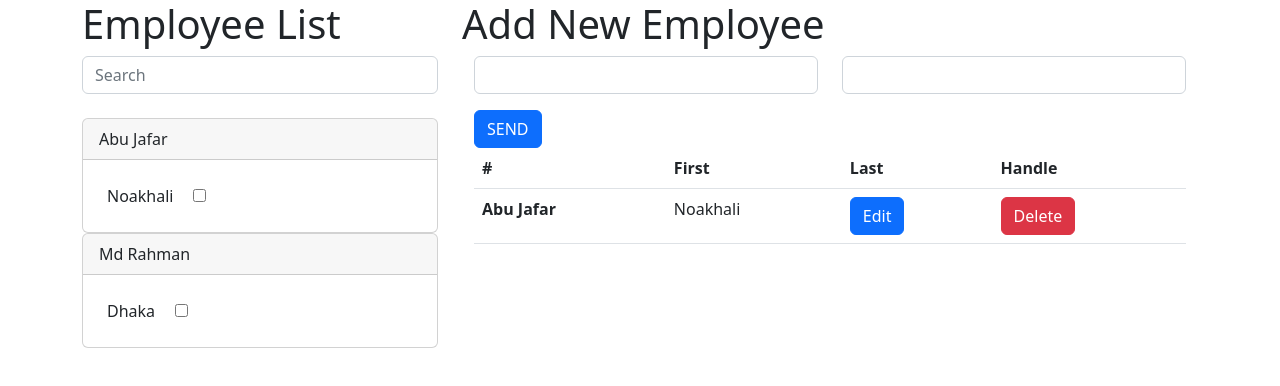
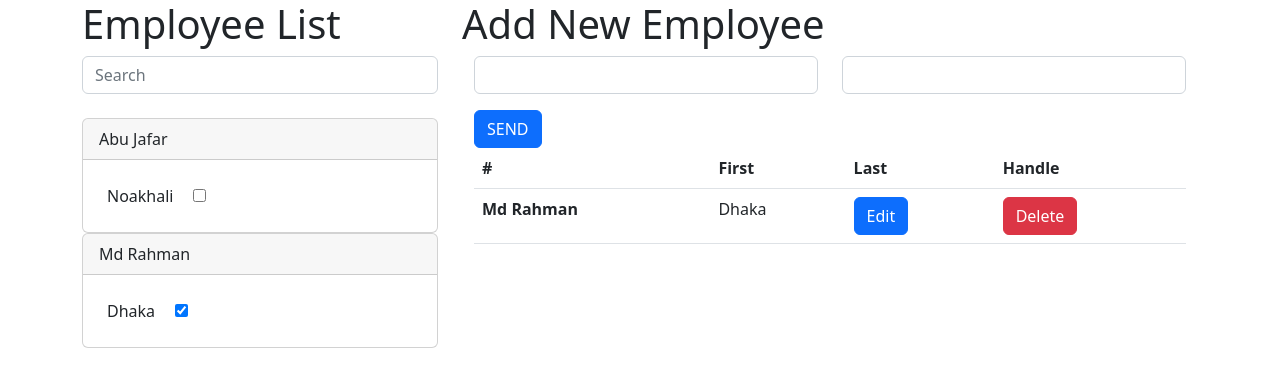
Before and after one commit to TanzimIbthesam/Vue-3, a Vue app in the folder employee-system/: page / in a window 1280 px wide. Shown: the top 386 px of the page. Built offline with nearby package versions, Linux system fonts and the light colour scheme.

Commit message:
Deleted by emiting

```diff
--- a/employee-system/src/App.vue
+++ b/employee-system/src/App.vue
@@ -8,43 +8,9 @@
         <div class="col-8">
             <h1>Add New Employee</h1>
             <AddEmployee @add-employee="employeeAddHandler($event)" />
-
-            <!-- <div class="container">
-                <div class="row">
-                    <div class="col-12">
-                        <table class="table">
-                            <thead>
-                              <tr>
-                                <th scope="col">#</th>
-                                <th scope="col">First</th>
-                                <th scope="col">Last</th>
-                                <th scope="col">Handle</th>
-                              </tr>
-                            </thead>
-                            <tbody>
-                              <tr>
-                                <th scope="row">1</th>
-                                <td>Mark</td>
-                                <td>Otto</td>
-                                <td>@mdo</td>
-                              </tr>
-                              <tr>
-                                <th scope="row">2</th>
-                                <td>Jacob</td>
-                                <td>Thornton</td>
-                                <td>@fat</td>
-                              </tr>
-                              <tr>
-                                <th scope="row">3</th>
-                                <td colspan="2">Larry the Bird</td>
-                                <td>@twitter</td>
-                              </tr>
-                            </tbody>
-                          </table>
-                    </div>
-                </div>
-            </div> -->
-            <FilteredEmployee :ALLFILTERED_EMPLOYEES_LIST="selectedEmployees" />
+            <FilteredEmployee :ALLFILTERED_EMPLOYEES_LIST="selectedEmployees"
+            @delete-employees="deleteEmployeeHandler($event)"
+            />
         </div>
     </div>
     </div>
@@ -59,8 +25,8 @@ import FilteredEmployee from './components/FilteredEmployee.vue';
     data(){
       return {
         allemployees:[
-                    {id:1,name:"Abu Jafar",address:"Noakhali", selected:true},
-                    {id:2,name:"Md Rahman",address:"Dhaka", selected: false}
+                    {id:1,name:"Abu Jafar",address:"Noakhali", selected:false},
+                    {id:2,name:"Md Rahman",address:"Dhaka", selected:true}
                   ],
 
       }
@@ -73,6 +39,11 @@ import FilteredEmployee from './components/FilteredEmployee.vue';
             address:value.address,
             id: this.allemployees.length + 1
           })
+        },
+        deleteEmployeeHandler(value){
+            console.log("Clickedddd",value);
+
+             this.allemployees.splice(0,1)
         }
     },
     computed:{
--- a/employee-system/src/components/AllEmployee.vue
+++ b/employee-system/src/components/AllEmployee.vue
@@ -11,7 +11,7 @@
                 <div class="card-body">
                     <div class="d-flex p-2">
                         <div>{{allemployee.address}}</div>
-                        <div><input type="checkbox" class="leftcheckbox"
+                        <div><input type="checkbox" v-model="allemployee.selected" class="leftcheckbox"
                             style="margin-left:20px"
                             ></div>
                 </div>
--- a/employee-system/src/components/FilteredEmployee.vue
+++ b/employee-system/src/components/FilteredEmployee.vue
@@ -18,10 +18,12 @@
                                 <th scope="row">{{filteredemployee.name}}</th>
                                 <td >{{filteredemployee.address}}</td>
                                 <td>
-                                    <button type="button" class="btn btn-primary">Edit</button>
+                                    <button
+                                    @click="handleEdit(filteredemployee.id)"
+                                    class="btn btn-primary">Edit</button>
                                 </td>
                                 <td>
-                                    <button type="button" class="btn btn-danger">Delete</button>
+                                    <button @click="handleDelete(filteredemployee.id)" class="btn btn-danger">Delete</button>
                                 </td>
 
                               </tr>
@@ -37,7 +39,19 @@
 <script>
 
     export default {
-        props:['ALLFILTERED_EMPLOYEES_LIST']
+        props:['ALLFILTERED_EMPLOYEES_LIST'],
+        methods:{
+          handleDelete(id){
+            // console.log(id);
+            // let filteredEmployees=this.$props.ALLFILTERED_EMPLOYEES_LIST
+            // filteredEmployees.find(el=> el.id ===  id).selected = false
+            this.$emit('delete-employees',id)
+
+          },
+          handleEdit(id){
+            console.log(id);
+          }
+        }
     }
 </script>
 
```
